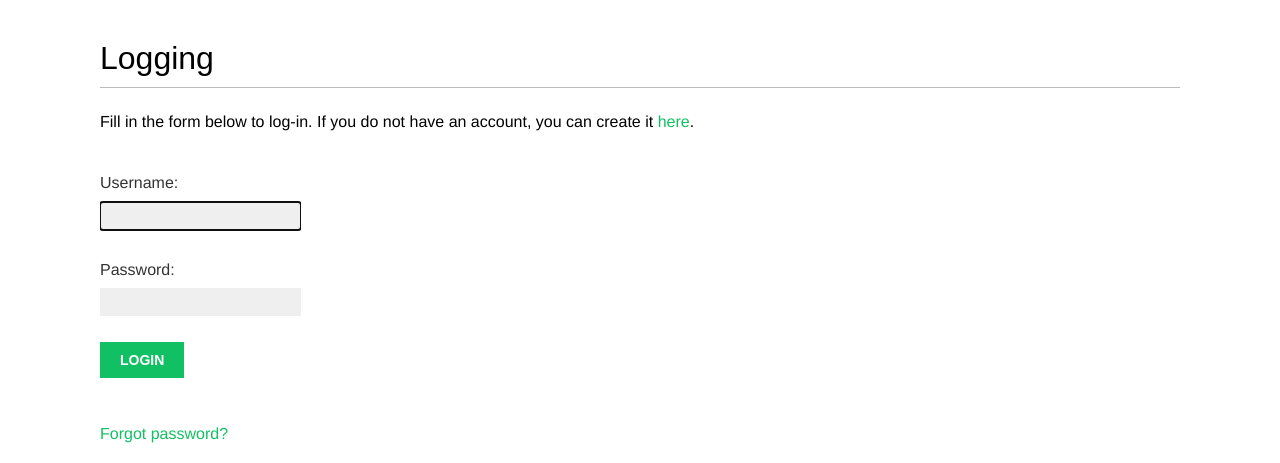
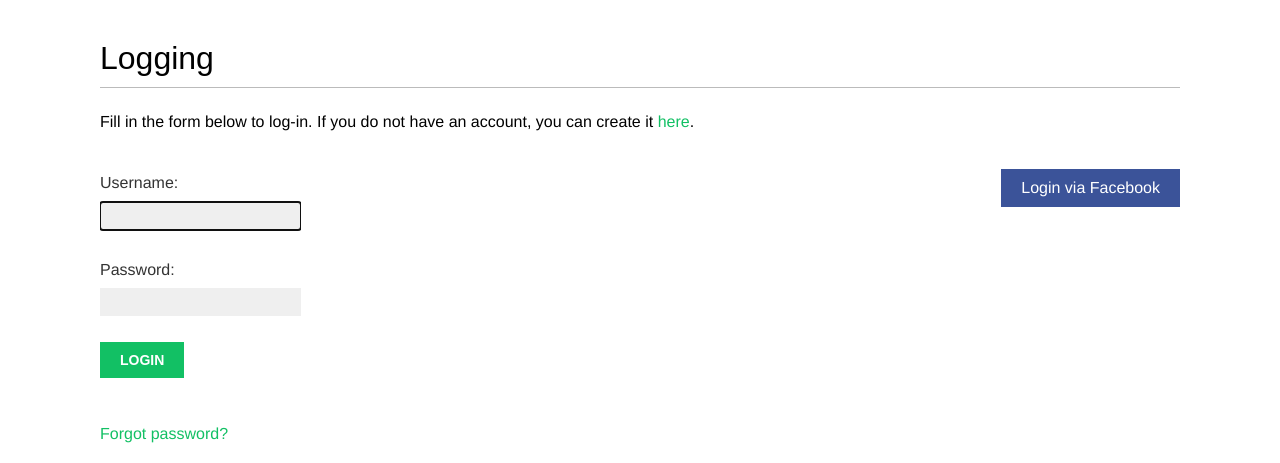
Before and after one commit to BlooAM/d4o-social, a Django app: page /account/login/ in a window 1280 px wide. Shown: the part 47-510 px from the top of the page. Run offline with Django 4.2, Linux system fonts and the light colour scheme; some web fonts are replaced.

Commit message:
extend login template to enable login via facebook

```diff
--- a/d4o_social/account/templates/registration/login.html
+++ b/d4o_social/account/templates/registration/login.html
@@ -24,4 +24,13 @@
         </p>
     </div>
 
+    <div class="social">
+        <ul>
+            <li class="facebook">
+                <a href="{% url "social:begin" "facebook" %}">
+                    Login via Facebook
+                </a>
+            </li>
+        </ul>
+    </div>
 {% endblock %}
```
